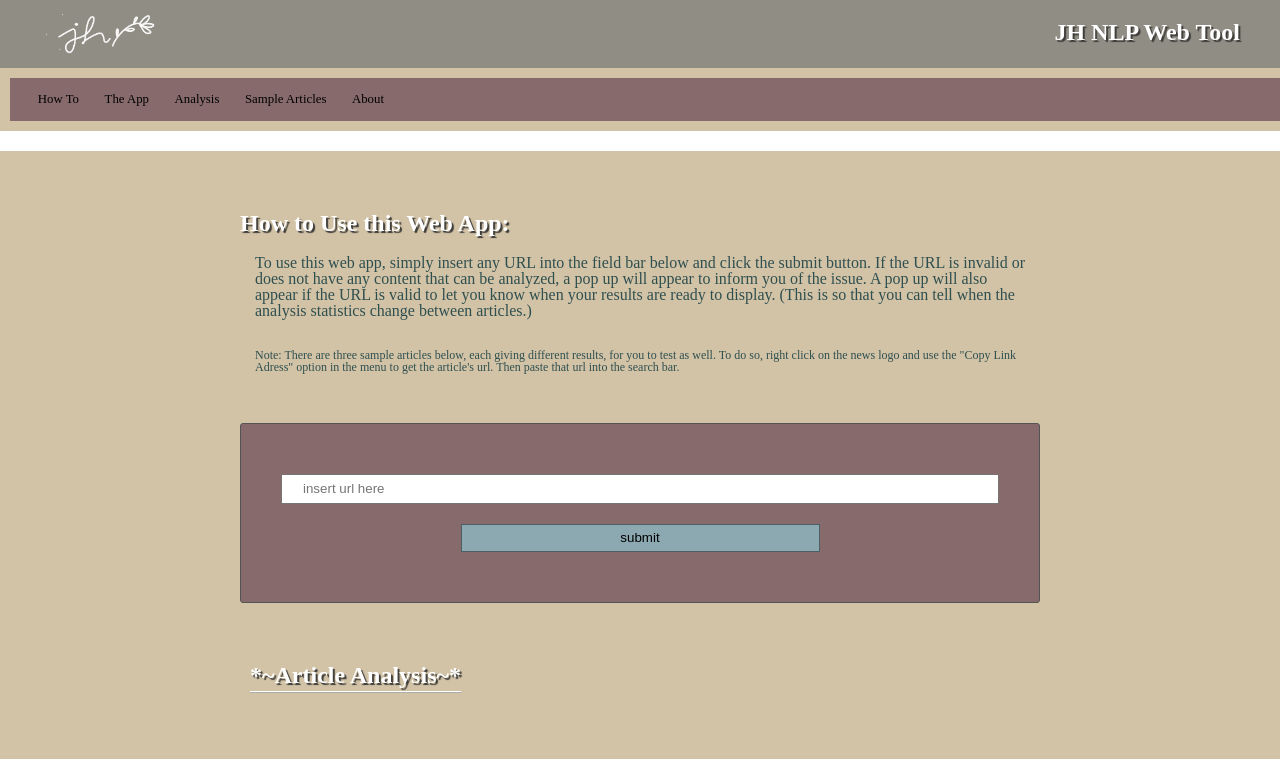
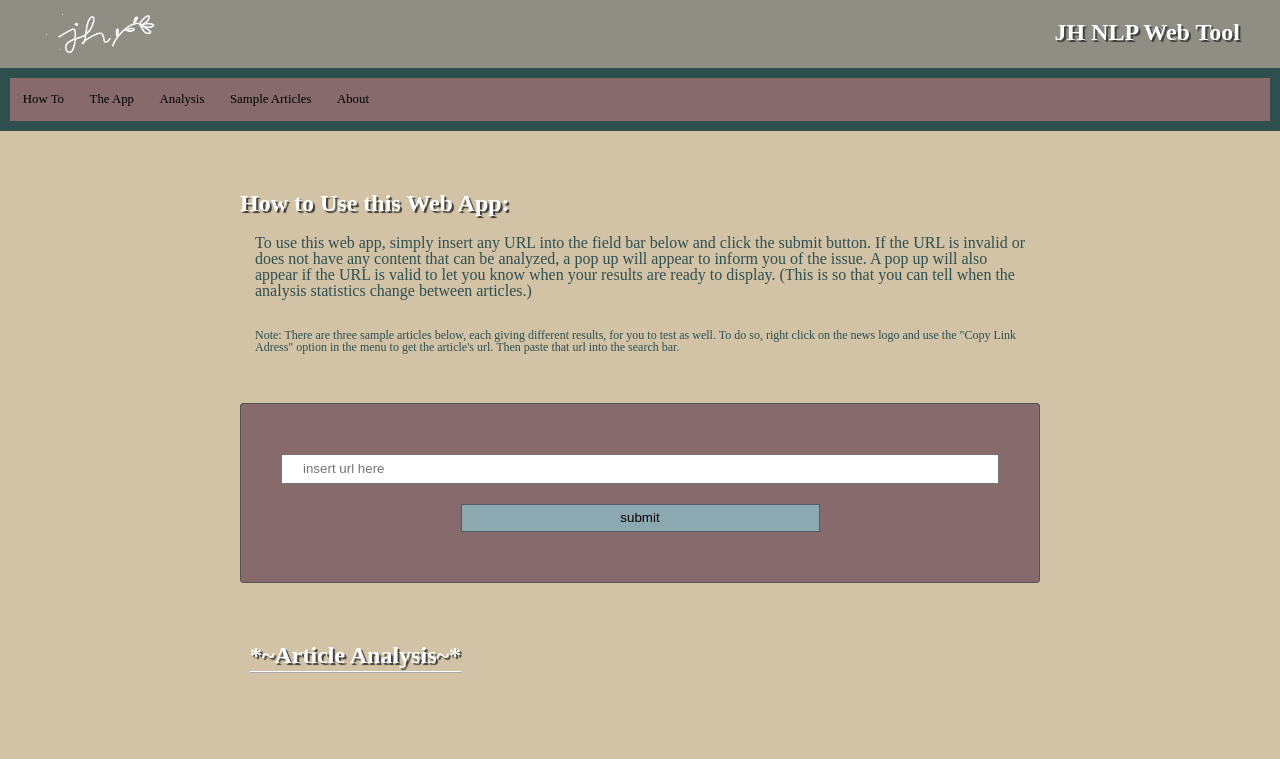
Before and after one commit to jhersheyy/heroku_newseval, a website built with webpack: page src/client/views/index.html in a window 1280 px wide. Shown: the top 759 px of the page. Built offline with nearby package versions, Linux system fonts and the light colour scheme.

Commit message:
edit sticky header styling

```diff
--- a/src/client/styles/header.scss
+++ b/src/client/styles/header.scss
@@ -5,7 +5,7 @@ $formcolor: #876a6c;
 header {
     display: block;
     width: 100%;
-    text-align: center;
+    // text-align: center;
     justify-content: space-between;
     padding: 10px 40px;
     background-color: $headercolor;
@@ -15,16 +15,13 @@ header {
     position: sticky;
     top: 0;
     width: 100%;
-    margin-bottom: 20px;
-    background-color: $maincolor;
+    background-color: darkslategray;
 }
 
 #navbar__list {
-    width:100%;
-    padding: 15px;
+    // width:100%;
+    padding: 15px 0px 15px 0px;
     margin: 10px;
-    // margin: 0px;
-    // padding: 13px 40px 13px 40px;
     background-color: $formcolor;
     display: block;
     font-size: 0.8em;
```
